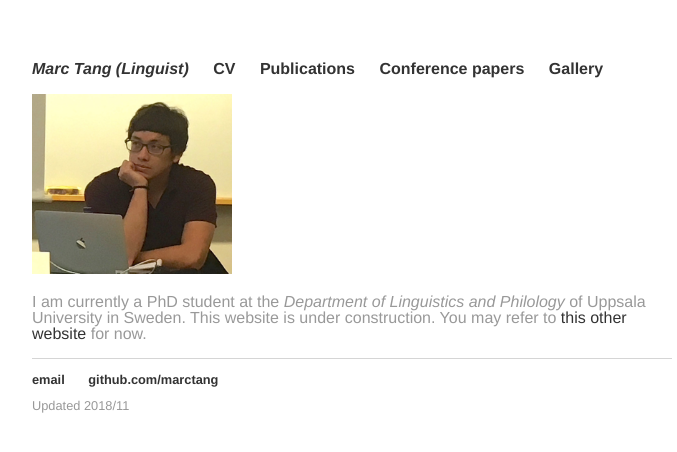
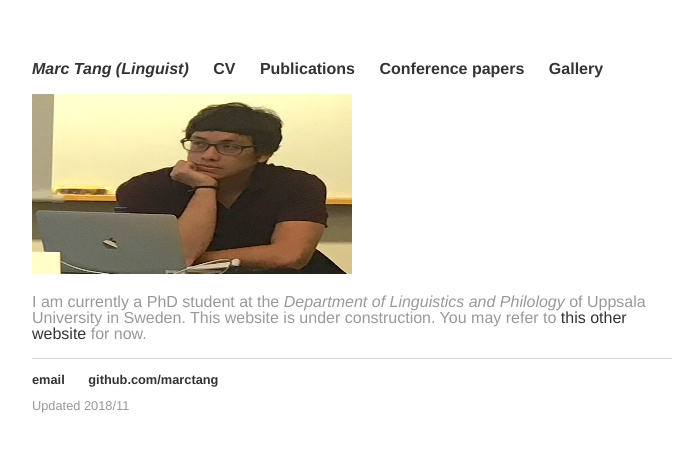
Before and after one commit to marctang/marctang.github.io, a Jekyll site: the page built from index.html, in a window 1280 px wide. Shown: the top 452 px of the page, without its empty margins (288-965 px from the left). Built offline with Jekyll 4.4.1, drawn with Linux system fonts in a browser that asks for light colours.

Commit message:
Update index.html

```diff
--- a/index.html
+++ b/index.html
@@ -2,6 +2,7 @@
 layout: default
 title: Linguistics and computational methods
 ---
-
- <img src="pictures/pic3.JPG" width="200" height="180" align=”center” />
- <p> I am currently a PhD student at the <em>Department of Linguistics and Philology</em> of Uppsala University in Sweden. This website is under construction. You may refer to <a href="https://marctang.com">this other website</a> for now. </p>
+  <div class="blurb">
+  <img src="pictures/pic3.JPG" width="200" height="180" style="width:50%;" />
+  <p> I am currently a PhD student at the <em>Department of Linguistics and Philology</em> of Uppsala University in Sweden. This website is under construction. You may refer to <a href="https://marctang.com">this other website</a> for now. </p>
+  </div><!-- /.blurb -->
```
